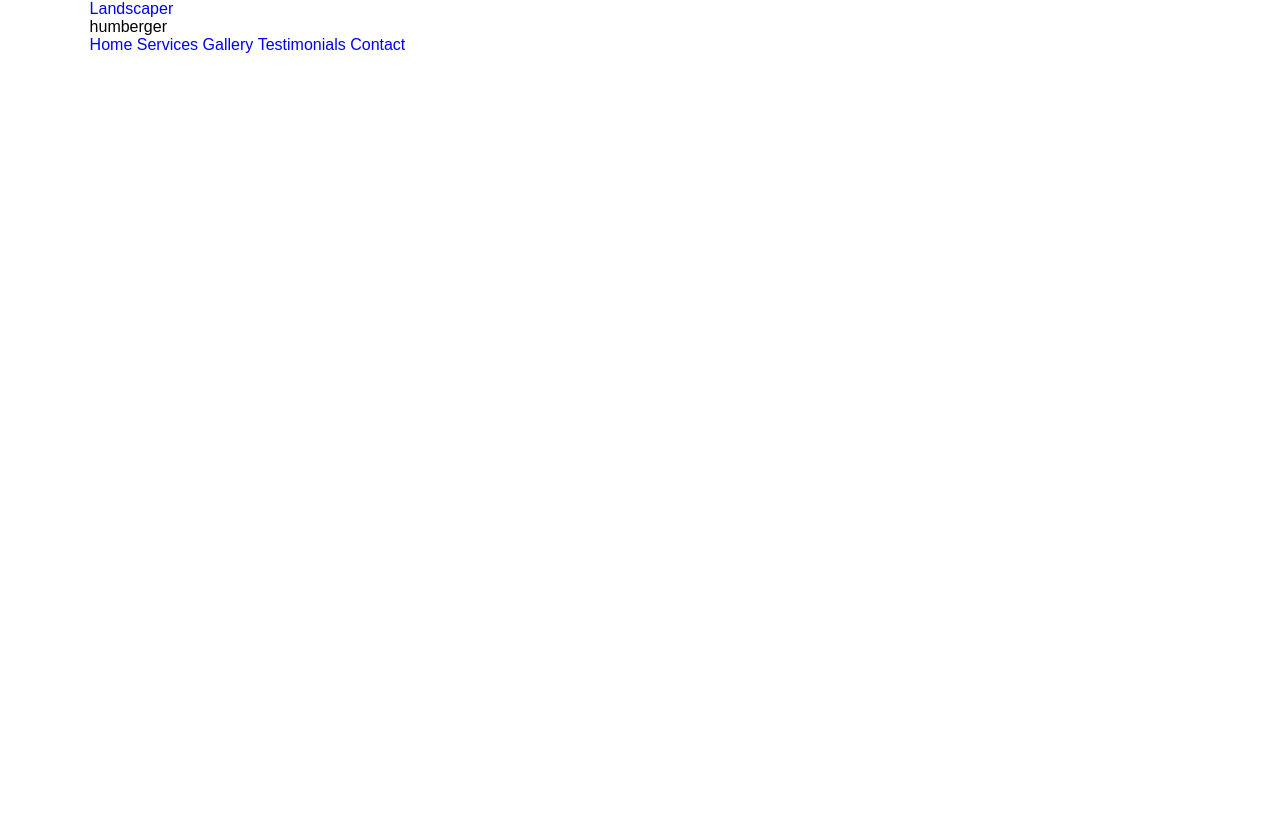
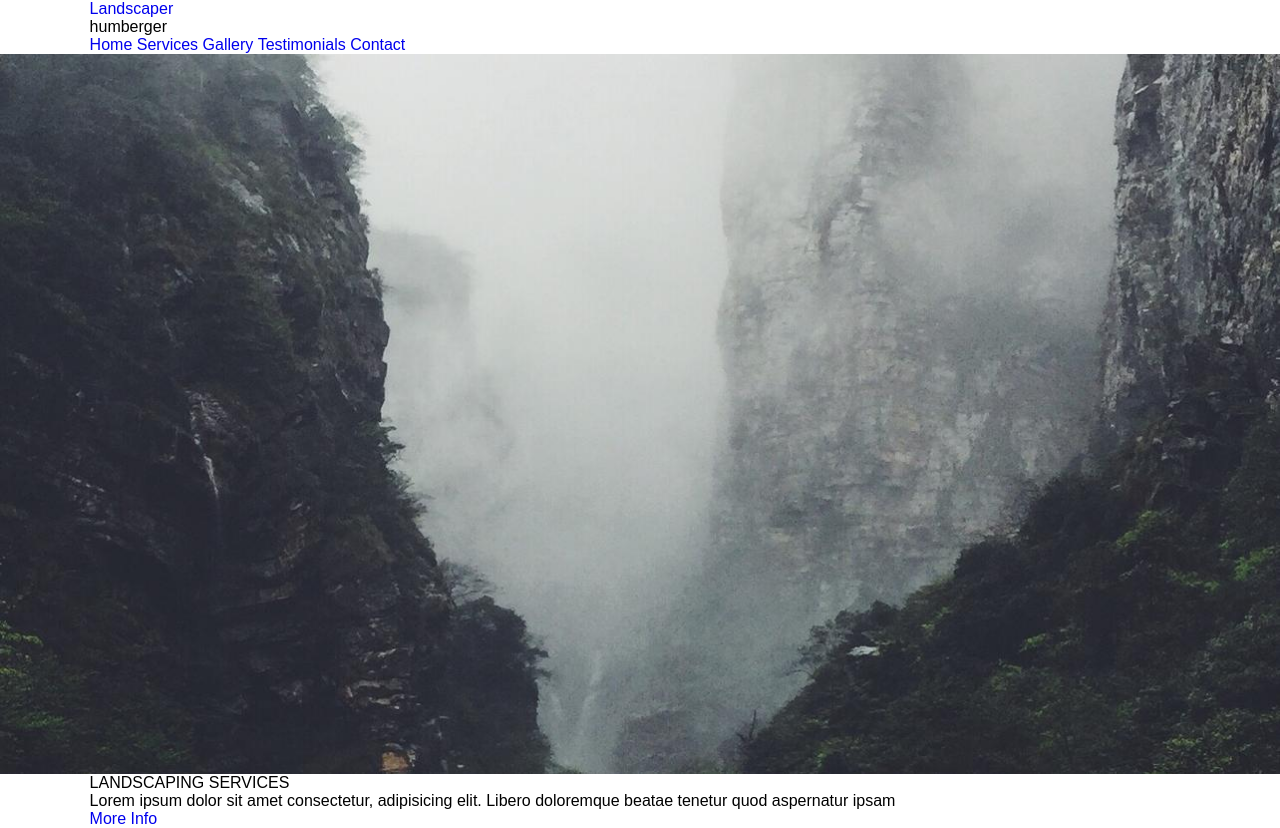
Before and after one commit to idnyaneshwaraxioned/landscaper-practice, a plain HTML site: page index.html in a window 1280 px wide. Before the commit the page ends 800 px from the top, so only its background shows below. Drawn offline with Linux system fonts and the light colour scheme.

Commit message:
Banner code done

```diff
--- a/index.html
+++ b/index.html
@@ -49,8 +49,15 @@
     <main>
       <!-- Banner start here -->
       <div class="banner">
+        <figure class="banner__image">
+          <img src="/assets/images/banner.jpg" alt="Landscaper">
+        </figure>
         <div class="wrapper">
-
+          <h1 class="banner__heading">LANDSCAPING SERVICES</h1>
+          <p>Lorem ipsum dolor sit amet consectetur, adipisicing elit. Libero doloremque beatae tenetur quod aspernatur ipsam</p>
+          <div class="banner__btn">
+            <a href="#fixme" title="More Info">More Info</a>
+          </div>
         </div>
       </div>
       <!-- Banner ends here -->
```
